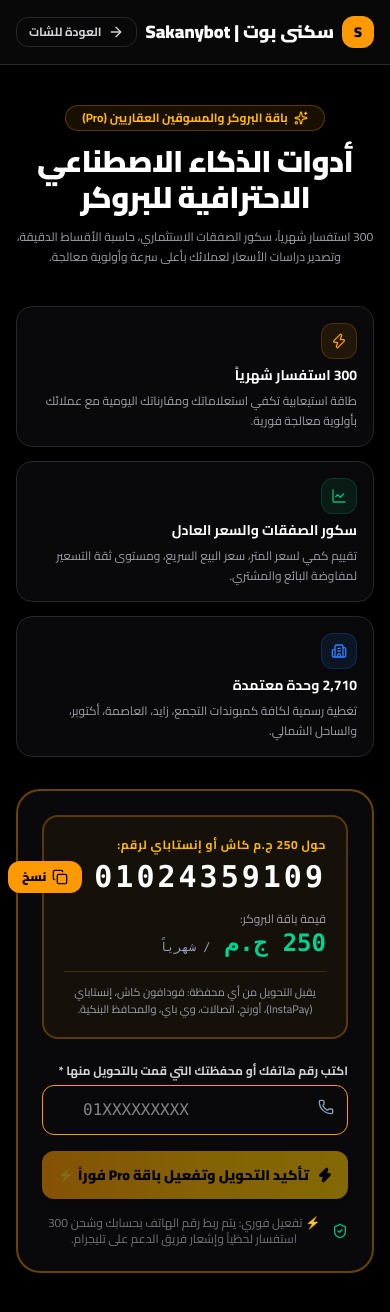
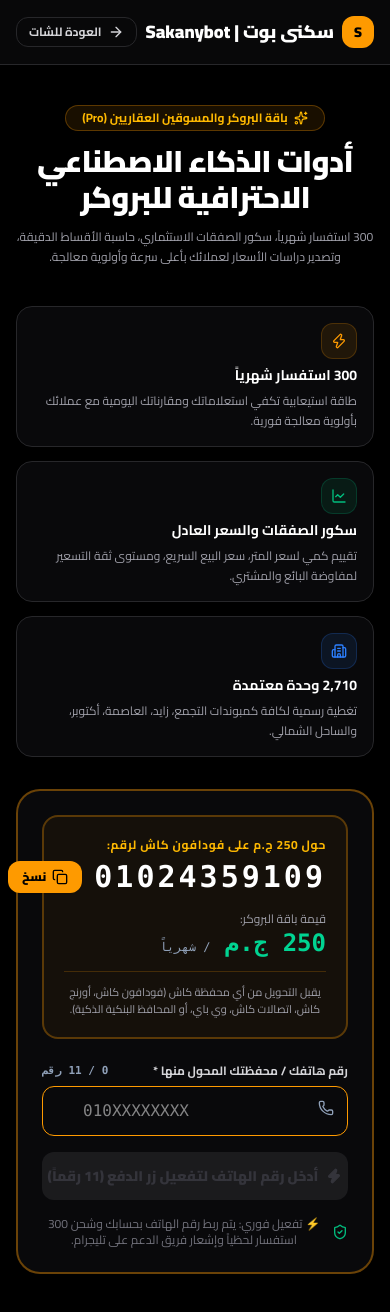
Before and after one commit to free1254141/wrdiya, a Next.js app: page /pricing in a window 390 px wide. Shown: the top 1312 px of the page. Built offline with nearby package versions, Linux system fonts and the light colour scheme; no server answers.

Commit message:
fix(payment): strictly enforce 11-digit phone before enabling pay button and remove instapay mentions

```diff
--- a/src/app/pricing/page.tsx
+++ b/src/app/pricing/page.tsx
@@ -34,6 +34,10 @@ export default function PricingPage() {
   const [success, setSuccess] = useState(false);
   const [errorMessage, setErrorMessage] = useState<string | null>(null);
 
+  // Strict Egyptian phone validation: exactly 11 digits starting with 010, 011, 012, or 015
+  const cleanDigits = senderPhone.replace(/\D/g, '').slice(0, 11);
+  const isValidPhone = /^01[0125]\d{8}$/.test(cleanDigits);
+
   const handleCopyNumber = () => {
     navigator.clipboard.writeText(OFFICIAL_WALLET_NUMBER);
     setCopied(true);
@@ -44,12 +48,11 @@ export default function PricingPage() {
     e.preventDefault();
     setErrorMessage(null);
 
-    const digits = senderPhone.replace(/\D/g, '');
-    if (digits.length < 8) {
+    if (!isValidPhone) {
       setErrorMessage(
         isAr
-          ? 'يرجى إدخال رقم هاتفك أو محفظتك التي قمت بالتحويل منها'
-          : 'Please enter your phone or wallet number'
+          ? 'يرجى إدخال رقم هاتف مصري كامل مكون من 11 رقماً (مثال: 010XXXXXXXX)'
+          : 'Please enter a complete 11-digit Egyptian phone number (e.g. 010XXXXXXXX)'
       );
       return;
     }
@@ -65,7 +68,7 @@ export default function PricingPage() {
         method: 'POST',
         headers: { 'Content-Type': 'application/json', ...authHeaders },
         body: JSON.stringify({
-          senderPhone: senderPhone.trim(),
+          senderPhone: cleanDigits,
         }),
       });
 
@@ -197,12 +200,12 @@ export default function PricingPage() {
                 </div>
               )}
 
-              {/* Destination Box */}
+              {/* Destination Box: Vodafone Cash ONLY */}
               <div className="rounded-2xl border-2 border-amber-500/30 bg-amber-500/5 p-5">
                 <div className="flex flex-col sm:flex-row sm:items-center justify-between gap-4">
                   <div>
                     <span className="text-xs font-bold text-amber-600 dark:text-amber-400 uppercase tracking-wider block">
-                      {isAr ? 'حول 250 ج.م كاش أو إنستاباي لرقم:' : 'Transfer 250 EGP to Official Wallet:'}
+                      {isAr ? 'حول 250 ج.م على فودافون كاش لرقم:' : 'Transfer 250 EGP via Vodafone Cash:'}
                     </span>
                     <div className="flex items-center gap-3 mt-1.5">
                       <span className="text-3xl font-black font-mono tracking-widest text-slate-900 dark:text-white">
@@ -211,7 +214,7 @@ export default function PricingPage() {
                       <button
                         type="button"
                         onClick={handleCopyNumber}
-                        className="inline-flex items-center gap-1.5 rounded-xl bg-amber-500 hover:bg-amber-400 text-black px-3.5 py-2 text-xs font-black transition active:scale-95 shadow-xs"
+                        className="inline-flex items-center gap-1.5 rounded-xl bg-amber-500 hover:bg-amber-400 text-black px-3.5 py-2 text-xs font-black transition active:scale-95 shadow-xs cursor-pointer"
                       >
                         {copied ? (
                           <>
@@ -238,35 +241,73 @@ export default function PricingPage() {
 
                 <p className="mt-3 pt-3 border-t border-amber-500/20 text-[11px] text-slate-500 dark:text-zinc-400 text-center">
                   {isAr
-                    ? 'يقبل التحويل من أي محفظة: فودافون كاش، إنستاباي (InstaPay)، أورنج، اتصالات، وي باي، والمحافظ البنكية.'
-                    : 'Accepted from Vodafone Cash, InstaPay, Orange, Etisalat, WE Pay, and Bank Wallets.'}
+                    ? 'يقبل التحويل من أي محفظة كاش (فودافون كاش، أورنج كاش، اتصالات كاش، وي باي، أو المحافظ البنكية الذكية).'
+                    : 'Accepted from any cash mobile wallet (Vodafone Cash, Orange, Etisalat, WE Pay, Bank Smart Wallets).'}
                 </p>
               </div>
 
               {/* Simple Activation Form */}
               <form onSubmit={handleWalletSubmit} className="space-y-4">
                 <div>
-                  <label className="block text-xs font-bold text-slate-700 dark:text-zinc-300 mb-1.5">
-                    {isAr ? 'اكتب رقم هاتفك أو محفظتك التي قمت بالتحويل منها *' : 'Enter your phone or wallet number *'}
-                  </label>
+                  <div className="flex items-center justify-between mb-1.5">
+                    <label className="block text-xs font-bold text-slate-700 dark:text-zinc-300">
+                      {isAr ? 'رقم هاتفك / محفظتك المحول منها *' : 'Phone / Wallet number transferred from *'}
+                    </label>
+                    {/* Visual 11-digit Completion Counter */}
+                    <span className={`text-[11px] font-mono font-bold ${
+                      isValidPhone
+                        ? 'text-emerald-500'
+                        : cleanDigits.length > 0
+                          ? 'text-amber-500'
+                          : 'text-slate-400'
+                    }`}>
+                      {isValidPhone
+                        ? (isAr ? '✓ الرقم مكتمل (11 رقماً)' : '✓ 11 Digits Complete')
+                        : `${cleanDigits.length} / 11 ${isAr ? 'رقم' : 'digits'}`}
+                    </span>
+                  </div>
+
                   <div className="relative">
                     <input
                       type="tel"
+                      inputMode="numeric"
                       required
                       autoFocus
+                      maxLength={11}
                       value={senderPhone}
-                      onChange={(e) => setSenderPhone(e.target.value)}
-                      placeholder="01XXXXXXXXX"
-                      className="w-full rounded-xl border border-slate-200 bg-slate-50 dark:border-zinc-800 dark:bg-zinc-900 px-3.5 py-3 text-base font-mono text-slate-900 dark:text-white focus:border-amber-500 focus:bg-white dark:focus:bg-zinc-950 focus:outline-hidden ltr:pl-10 rtl:pr-10"
+                      onChange={(e) => setSenderPhone(e.target.value.replace(/\D/g, '').slice(0, 11))}
+                      placeholder="010XXXXXXXX"
+                      className={`w-full rounded-xl border bg-slate-50 dark:bg-zinc-900 px-3.5 py-3 text-base font-mono text-slate-900 dark:text-white transition focus:bg-white dark:focus:bg-zinc-950 focus:outline-hidden ltr:pl-10 rtl:pr-10 ${
+                        isValidPhone
+                          ? 'border-emerald-500 dark:border-emerald-500 focus:border-emerald-500'
+                          : cleanDigits.length > 0
+                            ? 'border-amber-500/60 focus:border-amber-500'
+                            : 'border-slate-200 dark:border-zinc-800 focus:border-amber-500'
+                      }`}
                     />
-                    <Phone className="absolute top-3.5 ltr:left-3.5 rtl:right-3.5 h-4 w-4 text-slate-400" />
+                    <Phone className={`absolute top-3.5 ltr:left-3.5 rtl:right-3.5 h-4 w-4 transition ${
+                      isValidPhone ? 'text-emerald-500' : 'text-slate-400'
+                    }`} />
                   </div>
+
+                  {!isValidPhone && cleanDigits.length > 0 && (
+                    <p className="mt-1.5 text-[11px] text-amber-600 dark:text-amber-400">
+                      {cleanDigits.length < 11
+                        ? (isAr ? `متبقي ${11 - cleanDigits.length} أرقام لتفعيل زر الدفع (يجب أن يتكون من 11 رقماً)` : `${11 - cleanDigits.length} digits left`)
+                        : (isAr ? 'رقم غير صحيح: يجب أن يبدأ بـ 010 أو 011 أو 012 أو 015' : 'Must start with 010, 011, 012 or 015')}
+                    </p>
+                  )}
                 </div>
 
+                {/* Instant Activation Button - STRICTLY disabled until 11 valid digits */}
                 <button
                   type="submit"
-                  disabled={loading || !senderPhone}
-                  className="w-full flex items-center justify-center gap-2 rounded-xl bg-gradient-to-r from-amber-500 via-amber-400 to-yellow-400 py-3.5 text-sm font-black text-black shadow-md transition hover:brightness-105 active:scale-[0.99] disabled:opacity-50"
+                  disabled={loading || !isValidPhone}
+                  className={`w-full flex items-center justify-center gap-2 rounded-xl py-3.5 text-sm font-black transition active:scale-[0.99] shadow-md ${
+                    isValidPhone && !loading
+                      ? 'bg-gradient-to-r from-amber-500 via-amber-400 to-yellow-400 text-black hover:brightness-105 cursor-pointer animate-pulse'
+                      : 'bg-slate-200 dark:bg-zinc-800 text-slate-400 dark:text-zinc-600 cursor-not-allowed opacity-60 shadow-none'
+                  }`}
                 >
                   {loading ? (
                     <>
@@ -275,8 +316,16 @@ export default function PricingPage() {
                     </>
                   ) : (
                     <>
-                      <Zap className="h-4 w-4 fill-black" />
-                      <span>{isAr ? 'تأكيد التحويل وتفعيل باقة Pro فوراً ⚡' : 'Confirm & Activate Pro Instantly ⚡'}</span>
+                      <Zap className="h-4 w-4 fill-current" />
+                      <span>
+                        {isValidPhone
+                          ? (isAr ? 'تأكيد التحويل وتفعيل باقة Pro فوراً ⚡' : 'Confirm & Activate Pro Instantly ⚡')
+                          : cleanDigits.length === 0
+                            ? (isAr ? 'أدخل رقم الهاتف لتفعيل زر الدفع (11 رقماً)' : 'Enter phone to enable button')
+                            : cleanDigits.length < 11
+                              ? (isAr ? `اكتب باقي الرقم (متبقي ${11 - cleanDigits.length} أرقام)` : `Complete Phone (${11 - cleanDigits.length} remaining)`)
+                              : (isAr ? 'رقم غير صحيح (يبدأ بـ 010 أو 011 أو 012 أو 015)' : 'Invalid prefix')}
+                      </span>
                     </>
                   )}
                 </button>
--- a/src/components/PricingModal.tsx
+++ b/src/components/PricingModal.tsx
@@ -47,6 +47,10 @@ export default function PricingModal({
 
   const isAr = locale === 'ar';
 
+  // Strict Egyptian phone validation: exactly 11 digits starting with 010, 011, 012, or 015
+  const cleanDigits = senderPhone.replace(/\D/g, '');
+  const isValidPhone = /^01[0125]\d{8}$/.test(cleanDigits);
+
   const handleCopyNumber = () => {
     navigator.clipboard.writeText(OFFICIAL_WALLET_NUMBER);
     setCopied(true);
@@ -57,12 +61,11 @@ export default function PricingModal({
     e.preventDefault();
     setErrorMessage(null);
 
-    const digits = senderPhone.replace(/\D/g, '');
-    if (digits.length < 8) {
+    if (!isValidPhone) {
       setErrorMessage(
         isAr
-          ? 'يرجى إدخال رقم هاتفك أو محفظتك التي قمت بالتحويل منها'
-          : 'Please enter your phone or wallet number'
+          ? 'يرجى إدخال رقم هاتف مصري كامل مكون من 11 رقماً (مثال: 010XXXXXXXX)'
+          : 'Please enter a complete 11-digit Egyptian phone number (e.g. 010XXXXXXXX)'
       );
       return;
     }
@@ -78,7 +81,7 @@ export default function PricingModal({
         method: 'POST',
         headers: { 'Content-Type': 'application/json', ...authHeaders },
         body: JSON.stringify({
-          senderPhone: senderPhone.trim(),
+          senderPhone: cleanDigits,
         }),
       });
 
@@ -151,7 +154,7 @@ export default function PricingModal({
             </h3>
             <p className="text-xs text-slate-600 dark:text-zinc-300 max-w-xs mx-auto">
               {isAr
-                ? `تم ربط رقم هاتفك بحسابك وشحن رصيدك بـ 300 استفسار بنجاح.`
+                ? `تم ربط رقم هاتفك (${cleanDigits}) بحسابك وشحن رصيدك بـ 300 استفسار بنجاح.`
                 : 'Your phone has been linked and 300 queries credited to your account.'}
             </p>
             <div className="inline-flex items-center gap-2 rounded-xl bg-amber-500/10 border border-amber-500/30 px-3.5 py-1.5 text-xs font-bold text-amber-600 dark:text-amber-400">
@@ -161,11 +164,11 @@ export default function PricingModal({
           </div>
         ) : (
           <div className="space-y-4">
-            {/* Highlighted Destination Box */}
+            {/* Highlighted Destination Box: Vodafone Cash ONLY */}
             <div className="rounded-2xl border-2 border-amber-500/40 bg-gradient-to-br from-amber-500/10 via-amber-500/5 to-transparent p-4 sm:p-5">
               <div className="flex items-center justify-between gap-2 mb-2">
                 <span className="text-xs font-bold text-amber-600 dark:text-amber-400 uppercase tracking-wider">
-                  {isAr ? 'حول 250 ج.م كاش أو إنستاباي لرقم:' : 'Transfer 250 EGP to Official Wallet:'}
+                  {isAr ? 'حول 250 ج.م على فودافون كاش لرقم:' : 'Transfer 250 EGP via Vodafone Cash:'}
                 </span>
                 <span className="text-sm font-black text-emerald-600 dark:text-emerald-400 font-mono">
                   {PRO_PRICE_EGP} ج.م / {isAr ? 'شهر' : 'mo'}
@@ -198,36 +201,73 @@ export default function PricingModal({
 
               <p className="mt-2 text-[10px] text-slate-500 dark:text-zinc-400 text-center">
                 {isAr
-                  ? 'متاح التحويل من: فودافون كاش، إنستاباي (InstaPay)، أورنج، اتصالات، وي باي، والمحافظ البنكية'
-                  : 'Accepted from Vodafone Cash, InstaPay, Orange, Etisalat, WE Pay, and Bank Wallets'}
+                  ? 'يقبل التحويل من أي محفظة كاش (فودافون كاش، أورنج كاش، اتصالات كاش، وي باي، أو المحافظ البنكية الذكية)'
+                  : 'Accepted from any cash mobile wallet (Vodafone Cash, Orange, Etisalat, WE Pay, Bank Smart Wallets)'}
               </p>
             </div>
 
             {/* Simple Form: Phone number only! */}
             <form onSubmit={handleSubmit} className="space-y-3.5">
               <div>
-                <label className="block text-xs font-bold text-slate-700 dark:text-zinc-300 mb-1.5">
-                  {isAr ? 'اكتب رقم هاتفك أو محفظتك التي قمت بالتحويل منها *' : 'Enter the phone or wallet number you transferred from *'}
-                </label>
+                <div className="flex items-center justify-between mb-1.5">
+                  <label className="block text-xs font-bold text-slate-700 dark:text-zinc-300">
+                    {isAr ? 'رقم هاتفك / محفظتك المحول منها *' : 'Phone / Wallet number transferred from *'}
+                  </label>
+                  {/* Visual 11-digit Completion Counter */}
+                  <span className={`text-[11px] font-mono font-bold ${
+                    isValidPhone
+                      ? 'text-emerald-500'
+                      : cleanDigits.length > 0
+                        ? 'text-amber-500'
+                        : 'text-slate-400'
+                  }`}>
+                    {isValidPhone
+                      ? (isAr ? '✓ الرقم مكتمل (11 رقماً)' : '✓ 11 Digits Complete')
+                      : `${cleanDigits.length} / 11 ${isAr ? 'رقم' : 'digits'}`}
+                  </span>
+                </div>
+
                 <div className="relative">
                   <input
                     type="tel"
+                    inputMode="numeric"
                     required
                     autoFocus
+                    maxLength={11}
                     value={senderPhone}
-                    onChange={(e) => setSenderPhone(e.target.value)}
-                    placeholder="01XXXXXXXXX"
-                    className="w-full rounded-xl border border-slate-200 bg-slate-50 dark:border-zinc-800 dark:bg-zinc-900 px-3.5 py-2.5 text-sm font-mono text-slate-900 dark:text-white focus:border-amber-500 focus:bg-white dark:focus:bg-zinc-950 focus:outline-hidden ltr:pl-9 rtl:pr-9"
+                    onChange={(e) => setSenderPhone(e.target.value.replace(/\D/g, '').slice(0, 11))}
+                    placeholder="010XXXXXXXX"
+                    className={`w-full rounded-xl border bg-slate-50 dark:bg-zinc-900 px-3.5 py-2.5 text-sm font-mono text-slate-900 dark:text-white transition focus:bg-white dark:focus:bg-zinc-950 focus:outline-hidden ltr:pl-9 rtl:pr-9 ${
+                      isValidPhone
+                        ? 'border-emerald-500 dark:border-emerald-500 focus:border-emerald-500'
+                        : cleanDigits.length > 0
+                          ? 'border-amber-500/60 focus:border-amber-500'
+                          : 'border-slate-200 dark:border-zinc-800 focus:border-amber-500'
+                    }`}
                   />
-                  <Phone className="absolute top-3 ltr:left-3 rtl:right-3 h-4 w-4 text-slate-400" />
+                  <Phone className={`absolute top-3 ltr:left-3 rtl:right-3 h-4 w-4 transition ${
+                    isValidPhone ? 'text-emerald-500' : 'text-slate-400'
+                  }`} />
                 </div>
+
+                {!isValidPhone && cleanDigits.length > 0 && (
+                  <p className="mt-1 text-[11px] text-amber-600 dark:text-amber-400">
+                    {cleanDigits.length < 11
+                      ? (isAr ? `متبقي ${11 - cleanDigits.length} أرقام لتفعيل زر الدفع (يجب أن يتكون من 11 رقماً)` : `${11 - cleanDigits.length} digits left`)
+                      : (isAr ? 'رقم غير صحيح: يجب أن يبدأ بـ 010 أو 011 أو 012 أو 015' : 'Must start with 010, 011, 012 or 015')}
+                  </p>
+                )}
               </div>
 
-              {/* Instant Activation Button */}
+              {/* Instant Activation Button - STRICTLY disabled until 11 valid digits */}
               <button
                 type="submit"
-                disabled={loading || !senderPhone}
-                className="w-full flex items-center justify-center gap-2 rounded-xl bg-gradient-to-r from-amber-500 via-amber-400 to-yellow-400 py-3 text-xs sm:text-sm font-black text-black shadow-md transition hover:brightness-105 active:scale-[0.99] disabled:opacity-50"
+                disabled={loading || !isValidPhone}
+                className={`w-full flex items-center justify-center gap-2 rounded-xl py-3 text-xs sm:text-sm font-black transition active:scale-[0.99] shadow-md ${
+                  isValidPhone && !loading
+                    ? 'bg-gradient-to-r from-amber-500 via-amber-400 to-yellow-400 text-black hover:brightness-105 cursor-pointer animate-pulse'
+                    : 'bg-slate-200 dark:bg-zinc-800 text-slate-400 dark:text-zinc-600 cursor-not-allowed opacity-60 shadow-none'
+                }`}
               >
                 {loading ? (
                   <>
@@ -236,8 +276,16 @@ export default function PricingModal({
                   </>
                 ) : (
                   <>
-                    <Zap className="h-4 w-4 fill-black" />
-                    <span>{isAr ? 'تأكيد التحويل وتفعيل باقة Pro فوراً ⚡' : 'Confirm & Activate Pro Instantly ⚡'}</span>
+                    <Zap className="h-4 w-4 fill-current" />
+                    <span>
+                      {isValidPhone
+                        ? (isAr ? 'تأكيد التحويل وتفعيل باقة Pro فوراً ⚡' : 'Confirm & Activate Pro Instantly ⚡')
+                        : cleanDigits.length === 0
+                          ? (isAr ? 'أدخل رقم الهاتف لتفعيل زر الدفع (11 رقماً)' : 'Enter phone to enable button')
+                          : cleanDigits.length < 11
+                            ? (isAr ? `اكتب باقي الرقم (متبقي ${11 - cleanDigits.length} أرقام)` : `Complete Phone (${11 - cleanDigits.length} remaining)`)
+                            : (isAr ? 'رقم غير صحيح (يبدأ بـ 010 أو 011 أو 012 أو 015)' : 'Invalid prefix')}
+                    </span>
                   </>
                 )}
               </button>
```
Also changed, not shown: src/app/api/payment/wallet-checkout/route.ts (+4 -4 lines).
